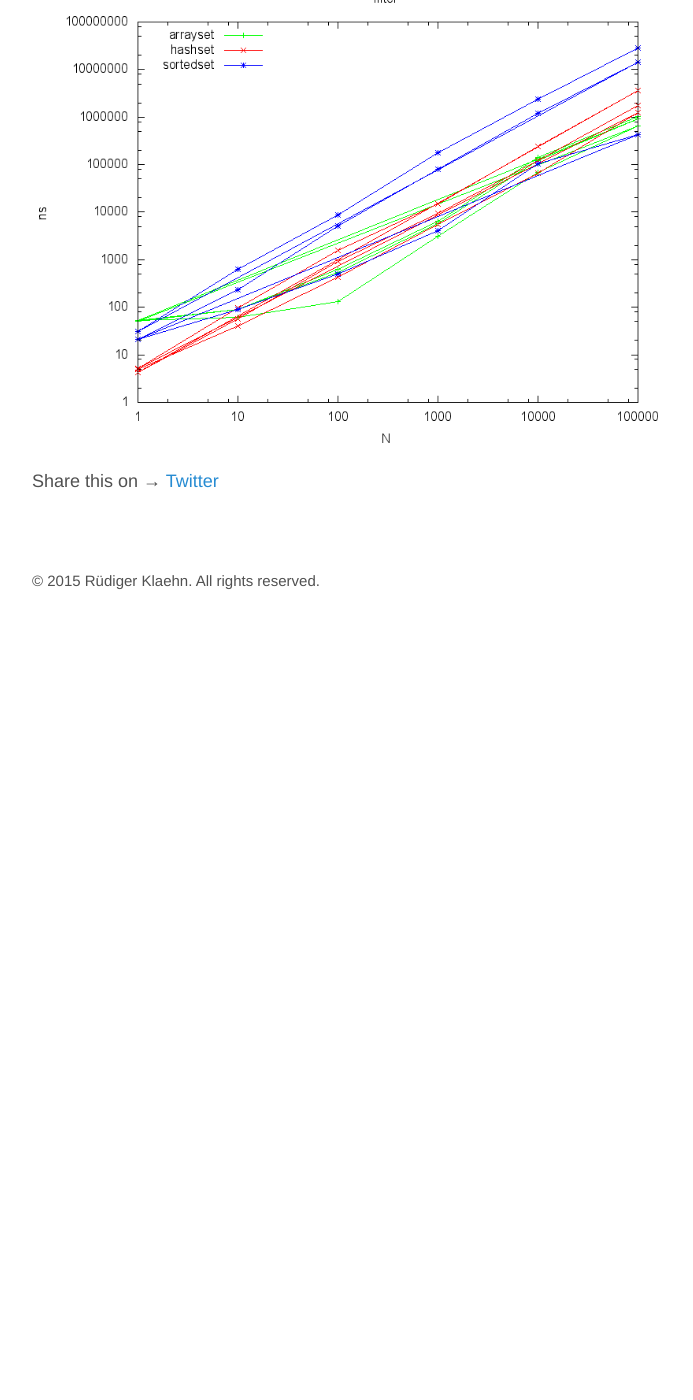
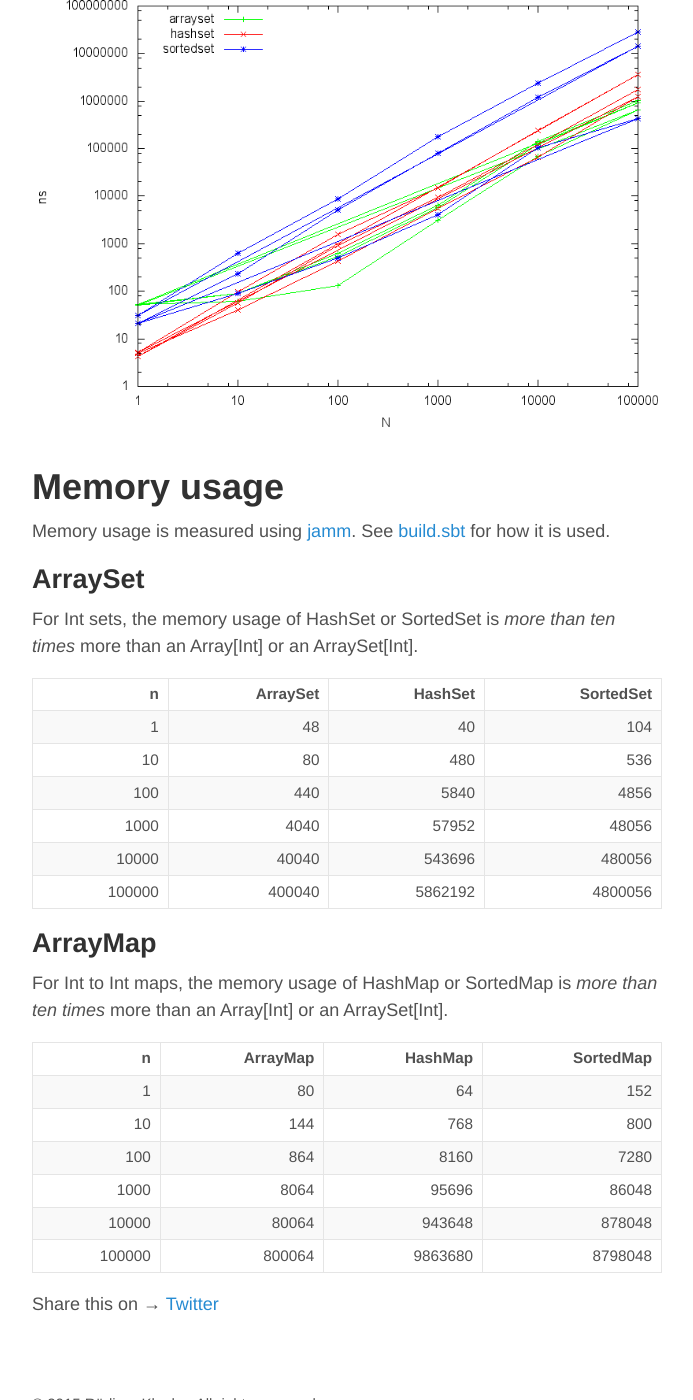
Before and after one commit to rklaehn/rklaehn.github.io, a Jekyll site: the page built from _posts/2015-12-18-array-based-immutable-collections.md, in a window 1280 px wide and 1400 px high, scrolled down 4358 px. Shown: the whole window, without its empty margins (293-986 px from the left). Built offline with Jekyll 4.4.1, drawn with Linux system fonts in a browser that asks for light colours; before the commit the page ends 4988 px from its top, so only the background shows below that.

Commit message:
Update 2015-12-18-array-based-immutable-collections.md

```diff
--- a/_posts/2015-12-18-array-based-immutable-collections.md
+++ b/_posts/2015-12-18-array-based-immutable-collections.md
@@ -21,11 +21,11 @@ Now obviously *building* a collection by starting with an empty immutable collec
 
 Benchmarks are done using [JMH](http://openjdk.java.net/projects/code-tools/jmh/) via the excellent [sbt-jmh](https://github.com/ktoso/sbt-jmh) plugin.
 
-# ArraySet
+## ArraySet
 
 An `ArraySet[A]` is just a wrapper around an ordered array. Lookup for contains etc. is done using a binary search and is therefore O(log n). Elements are sorted, so an `ArraySet[A]` is most closely comparable with a `SortedSet[A]` from the scala collections library. But it will still perform better than a binary search tree, since the data is in a single continuous section of memory. And of course it will work up to very large collections where a binary tree will run out of memory because of its memory overhead.
 
-## Set/element operations
+### Set/element operations
 
 The essential set/element operation for a set is membership test. This benchmark compares an `ArraySet[T]` with a `scala.collection.immutable.HashSet[T]` and `scala.collection.immutable.SortedSet[T]`. The two cases are for if the element is contained in the set, and if it is not contained in the set (outside).
 
@@ -35,10 +35,41 @@ As you can see, the performance for a failed membership test is somewhere in the
 
 For a successful membership test, the performance is a bit better than that of the SortedSet, and the performance difference between all three collections is not as high.
 
-## Set/set operations
+### Set/set operations
 
 This is where the array-based representation really shines. For all major set/set operations that are supported by scala collections, ArraySet is significantly faster than both HashSet and SortedSet, often by **two orders of magnitude**. Note the log scale on both the x- and the y-axis.
 
 There are multiple lines because each benchmark is done multiple times for varying *overlaps*. See [the benchmark source](https://github.com/rklaehn/abc/blob/4eef7940c80da84b4c212b1e1dc2aff624c34930/jmhBenchmarks/src/main/scala/com/rklaehn/abc/SetSetBench.scala).
 
 ![Set/Set operations]({{ site.url }}/assets/setset.png)
+
+
+# Memory usage
+
+Memory usage is measured using [jamm](https://github.com/jbellis/jamm). See [build.sbt](https://github.com/rklaehn/abc/blob/c9cb4f8ca8af6daa504869c5bfbe7d693032fa71/build.sbt#L127) for how it is used.
+
+## ArraySet
+
+For Int sets, the memory usage of HashSet or SortedSet is *more than ten times* more than an Array[Int] or an ArraySet[Int].
+
+|    n | ArraySet | HashSet | SortedSet |
+|-----:|---------:|--------:|----------:|
+|     1|        48|       40|        104|
+|    10|        80|      480|        536|
+|   100|       440|     5840|       4856|
+|  1000|      4040|    57952|      48056|
+| 10000|     40040|   543696|     480056|
+|100000|    400040|  5862192|    4800056|
+
+## ArrayMap
+
+For Int to Int maps, the memory usage of HashMap or SortedMap is *more than ten times* more than an Array[Int] or an ArraySet[Int].
+
+|n|ArrayMap|HashMap|SortedMap|
+|--:|--:|--:|--:|
+| 1| 80| 64| 152|
+| 10| 144| 768| 800|
+| 100| 864| 8160| 7280|
+| 1000| 8064| 95696| 86048|
+| 10000| 80064| 943648| 878048|
+| 100000| 800064| 9863680| 8798048|
```
